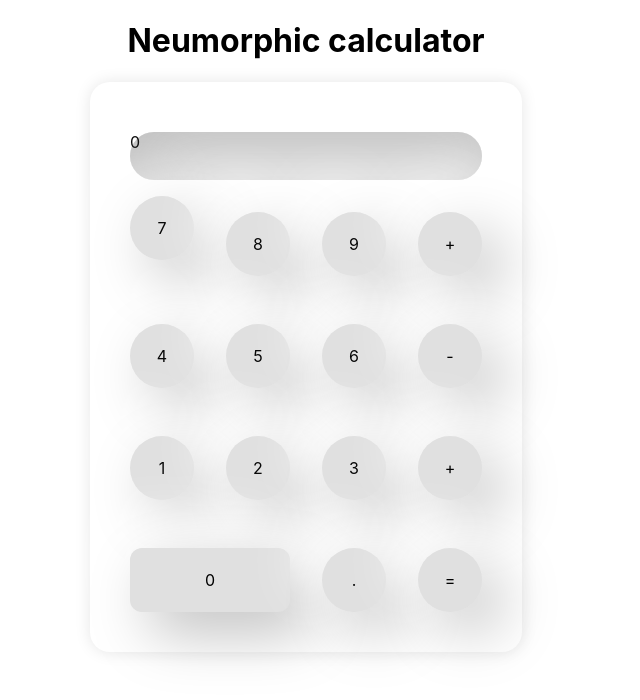
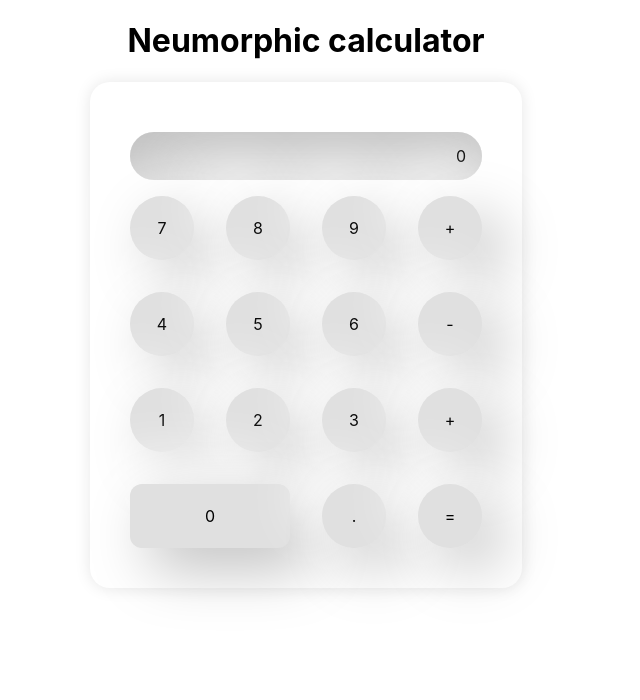
Before and after one commit to robbienohra/neumorphic-calculator, a Next.js app: page / in a window 1280 px wide. Shown: the top 700 px of the page, without its empty margins (334-974 px from the left). Built offline with nearby package versions, Linux system fonts and the light colour scheme.

Commit message:
initial push

```diff
--- a/src/styles/Calculator.module.scss
+++ b/src/styles/Calculator.module.scss
@@ -4,6 +4,6 @@
   padding: 50px 40px 40px 40px
 }
 
-.calculator * + * {
+.calculator > * + * {
   margin-top: 1rem;
 }
--- a/src/styles/Display.module.scss
+++ b/src/styles/Display.module.scss
@@ -5,4 +5,7 @@
   background: #e0e0e0;
   box-shadow: inset 20px 20px 60px #bebebe,
   inset -20px -20px 60px #ffffff;
+  align-items: center;
+  justify-items: flex-end;
+  padding-right: 1rem;
 }
--- a/src/styles/Key.module.scss
+++ b/src/styles/Key.module.scss
@@ -15,7 +15,6 @@
   width: 4rem;
 }
 
-
 .zero {
   @include key;
   border-radius: 12px;
```
